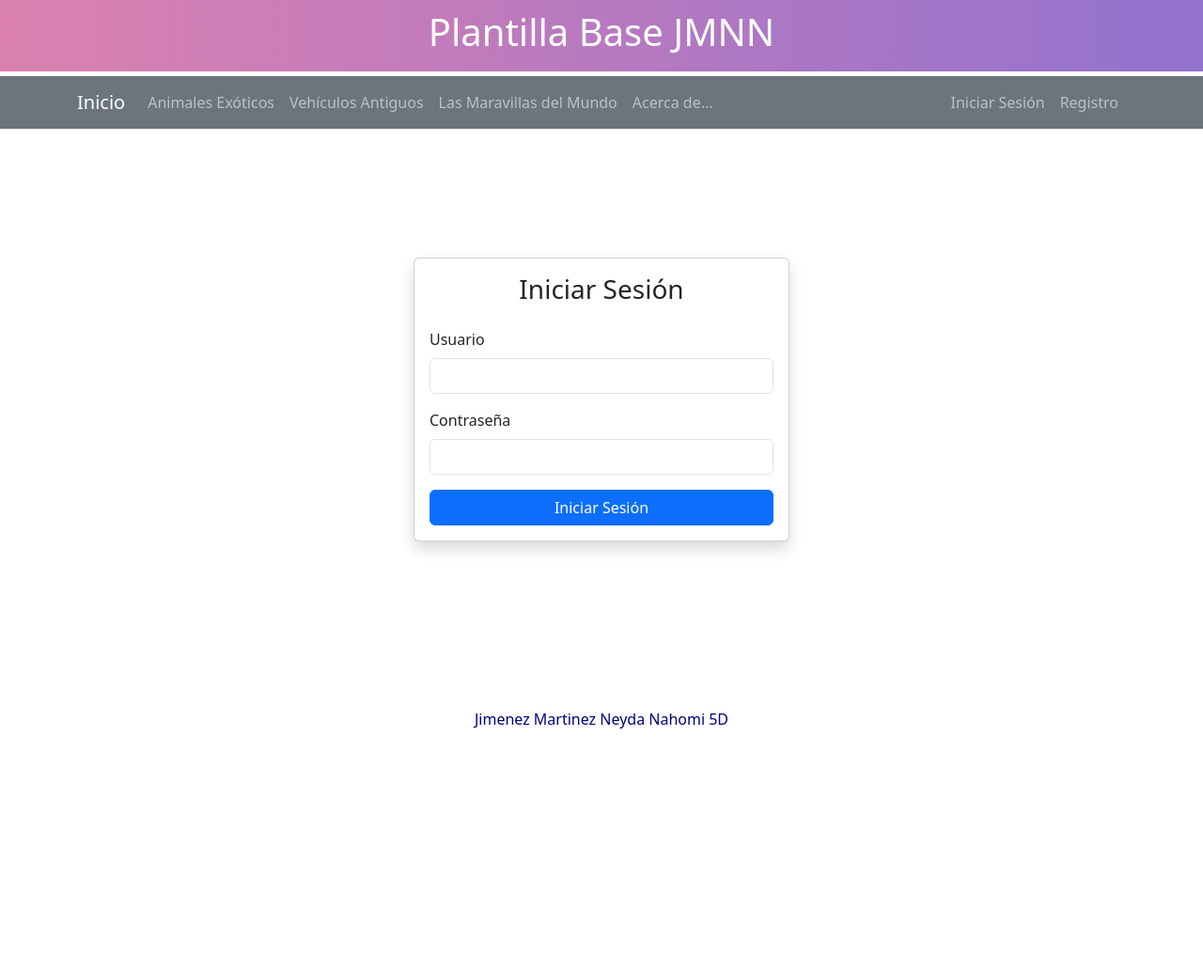
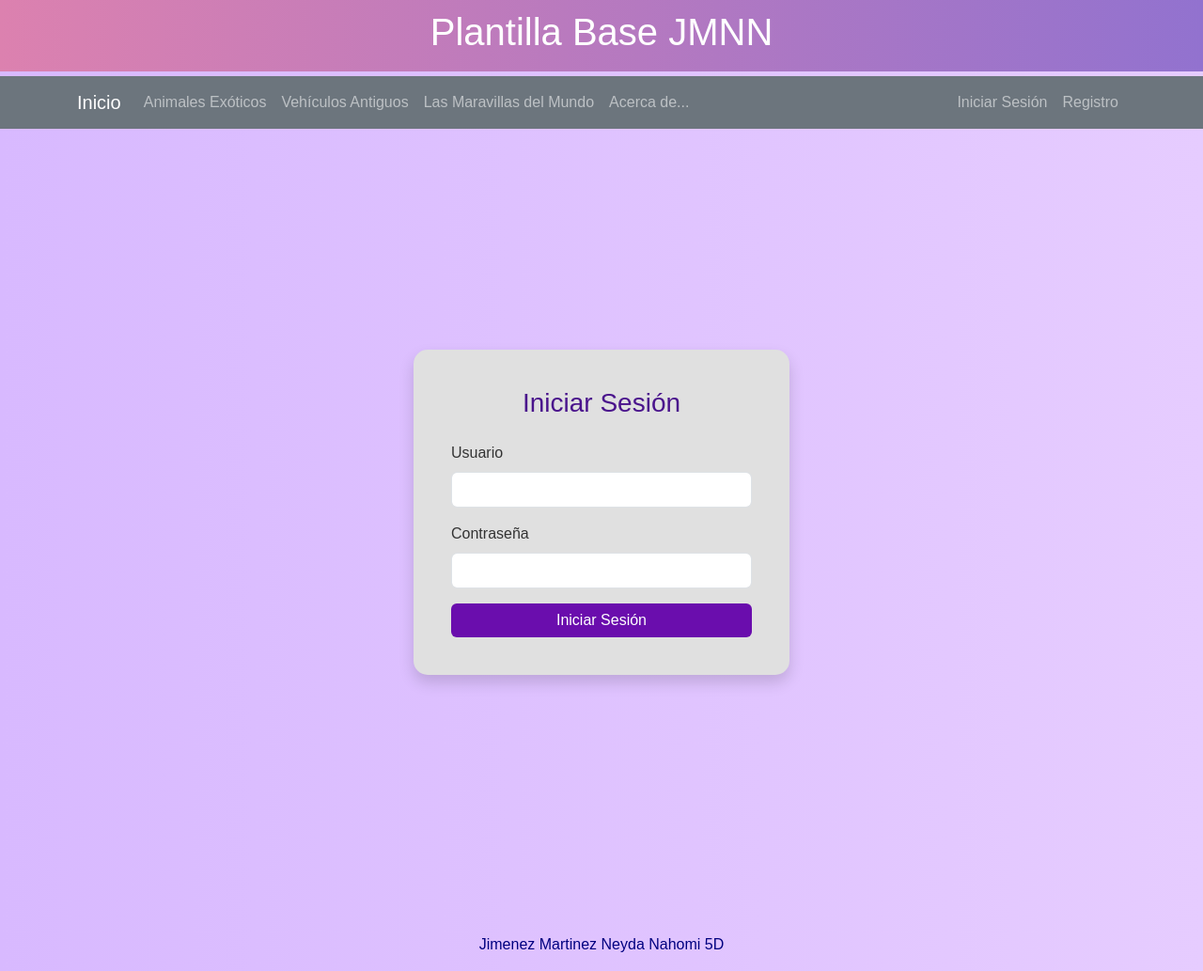
Before and after one commit to NeydaJimenez/plantillaJMNN, a Flask app: page /login in a window 1280 px wide. Shown: the whole page at 94% size. Before the commit the page ends 775 px from the top, so only its background shows below. Run offline with Flask 3, Linux system fonts and the light colour scheme.

Commit message:
actualizacion

```diff
--- a/templates/login.html
+++ b/templates/login.html
@@ -1,8 +1,48 @@
 {% extends "base.html" %}
 {% block content %}
 
-<div class="d-flex justify-content-center align-items-center" style="min-height: 70vh;">
-  <div class="card shadow" style="width: 25rem;">
+<!DOCTYPE html>
+<html lang="es">
+<head>
+  <meta charset="UTF-8">
+  <meta name="viewport" content="width=device-width, initial-scale=1.0">
+  <title>Iniciar Sesión</title>
+  <link href="https://cdn.jsdelivr.net/npm/bootstrap@5.3.3/dist/css/bootstrap.min.css" rel="stylesheet">
+  <style>
+    body {
+      background: linear-gradient(to right, #d8b9ff, #e6ccff);
+      font-family: 'Poppins', sans-serif;
+    }
+
+    .card {
+      background-color: #e0e0e0;
+      border: none;
+      border-radius: 15px;
+      box-shadow: 0 4px 15px rgba(0, 0, 0, 0.2);
+    }
+
+    .card-title {
+      color: #4a148c;
+    }
+
+    label {
+      color: #333;
+    }
+
+    .btn-primary {
+      background-color: #6a0dad;
+      border: none;
+    }
+
+    .btn-primary:hover {
+      background-color: #7b1fa2;
+    }
+  </style>
+</head>
+<body>
+
+  <div class="d-flex justify-content-center align-items-center" style="min-height: 100vh;">
+    <div class="card shadow p-4" style="width: 25rem;">
       <div class="card-body">
         <h3 class="card-title text-center mb-4">Iniciar Sesión</h3>
 
@@ -25,4 +65,7 @@
     </div>
   </div>
 
+</body>
+</html>
+
 {% endblock %}
```
Also changed, not shown: templates/registrando.html (+18 -8 lines). Lines whose indentation alone changed are shown as unchanged.
